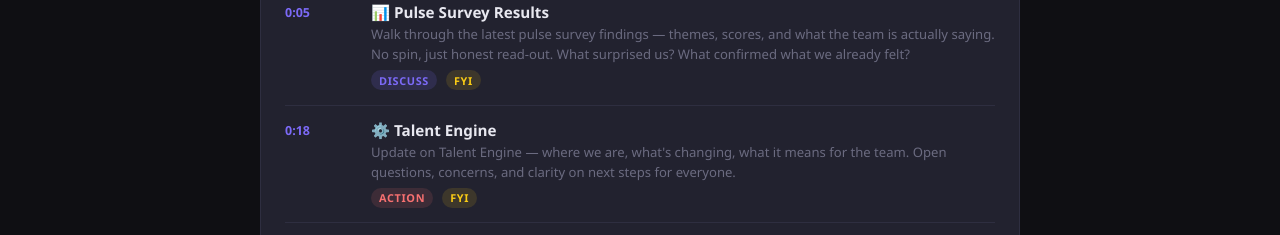
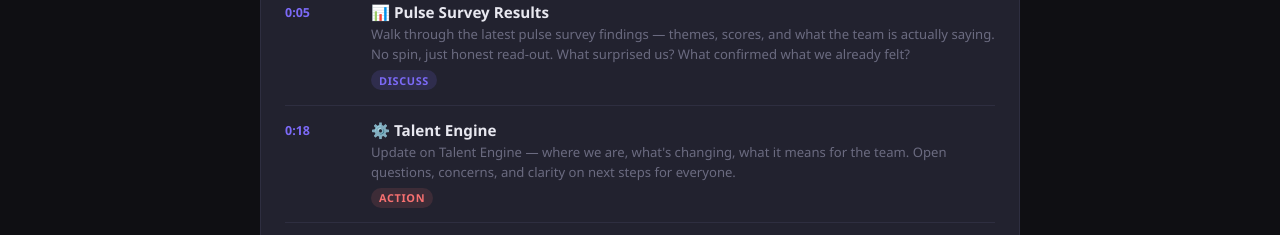
Before and after one commit to pankajbisht-1981/team-meeting-agenda, a plain HTML site: page index.html in a window 1280 px wide. Shown: the part 805-1040 px from the top of the page. Drawn offline with Linux system fonts and the light colour scheme.

Commit message:
Remove FYI tags from agenda items

```diff
--- a/index.html
+++ b/index.html
@@ -433,7 +433,6 @@
         <div class="agenda-topic">📊 Pulse Survey Results</div>
         <div class="agenda-desc">Walk through the latest pulse survey findings — themes, scores, and what the team is actually saying. No spin, just honest read-out. What surprised us? What confirmed what we already felt?</div>
         <span class="agenda-tag tag-discuss">Discuss</span>
-        <span class="agenda-tag tag-fyi" style="margin-left:0.3rem">FYI</span>
       </div>
     </div>
 
@@ -443,7 +442,6 @@
         <div class="agenda-topic">⚙️ Talent Engine</div>
         <div class="agenda-desc">Update on Talent Engine — where we are, what's changing, what it means for the team. Open questions, concerns, and clarity on next steps for everyone.</div>
         <span class="agenda-tag tag-action">Action</span>
-        <span class="agenda-tag tag-fyi" style="margin-left:0.3rem">FYI</span>
       </div>
     </div>
 
```
